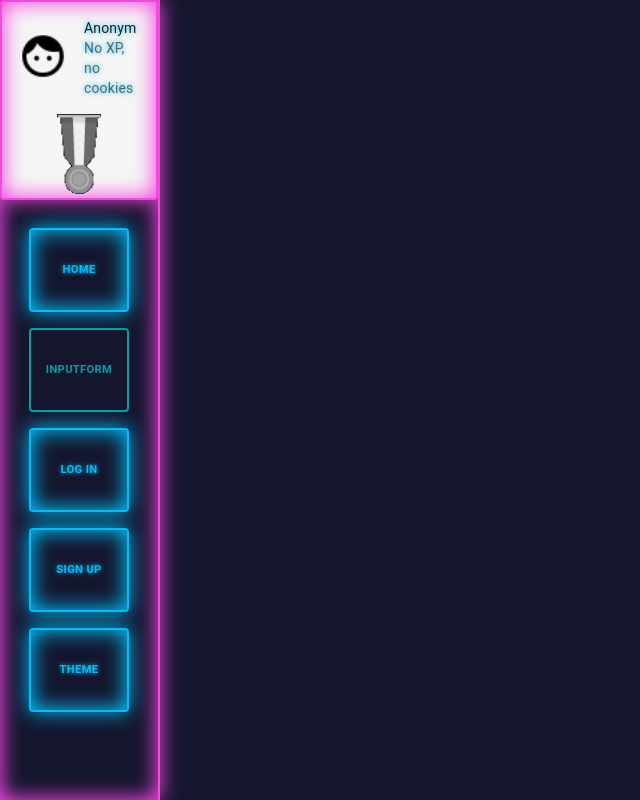
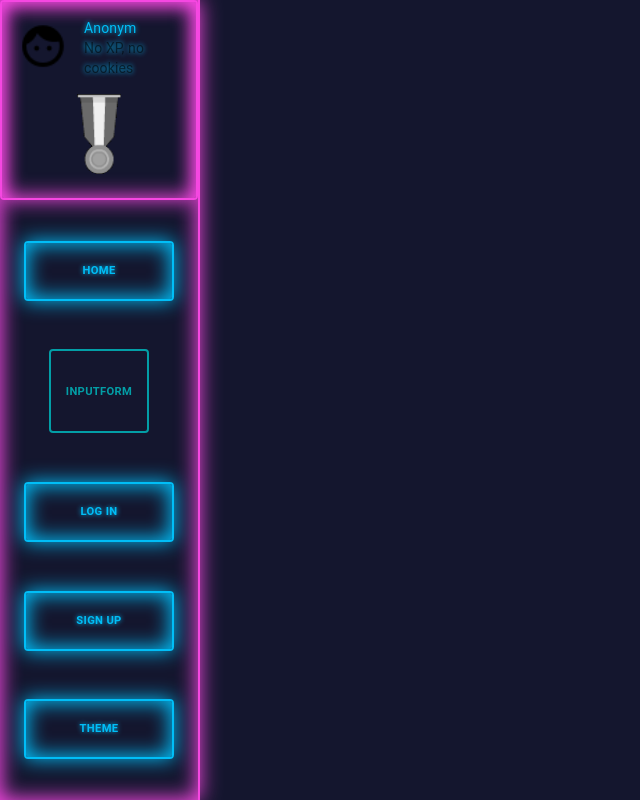
Before and after one commit to HeinrichBoese/codingclash, a React (Create React App) app: page /game/1 in a window 1280 px wide. Shown: the whole page, without its empty margins (0-640 px from the left). Built offline with nearby package versions, Linux system fonts and the light colour scheme; no server answers.

Commit message:
flexbox breakpoints

```diff
--- a/src/App.js
+++ b/src/App.js
@@ -1,10 +1,10 @@
-import React, {useState} from "react";
+import React, { useState } from "react";
 import "./App.css";
 import { BrowserRouter as Router, Route, Switch } from "react-router-dom";
 import SoloMode from "./components/SoloMode";
 import Home from "./components/Home";
 import Register from "./components/Register";
-import { AuthProvider} from "./Auth";
+import { AuthProvider } from "./Auth";
 import Login from "./components/Login";
 import { InputForm } from "./components/inputForm";
 import PlayerProfile from "./componentsunderconstruction/PlayerProfile";
@@ -16,34 +16,10 @@ import Box from "@material-ui/core/Box";
 import Themes from './components/Themes'
 
 
-const useStyles = makeStyles((theme) => ({
-  root: {
-    width: "calc(100vw - 160px)",
-    marginLeft: "160px",
-    height:'100vh',
-    minHeight:'600px',
-    [theme.breakpoints.down("sm")]: {
-      width: "100vw",
-      marginLeft: 0,
-    },
-  },
-  gameContainer: {
-    display: "flex",
-    width: "100%",
-    height: "100%",
-    justifyContent:'center',
-    alignItems:'center',
-    [theme.breakpoints.down("sm")]: {
-      display: "flex",
-      flexWrap: "wrap",
-    },
-  },
-}));
-
 const violet = createMuiTheme({
   palette: {
     background: {
-        default: '#14162e'
+      default: '#14162e',
     },
     primary: {
       main: '#f547e1',
@@ -55,6 +31,7 @@ const violet = createMuiTheme({
       main: '#039ea6 !important'
     }
   }
+
 });
 
 const black = createMuiTheme({
@@ -72,15 +49,16 @@ const black = createMuiTheme({
       main: '#888a87 !important'
     }
   }
+
 })
 
 const lightblue = createMuiTheme({
   palette: {
     background: {
-      default: '#14162e'
+      default: '#14162e ',
     },
     primary: {
-    main: '#ffbb00'
+      main: '#ffbb00',
     },
     secondary: {
       main: '#8000ff',
@@ -89,15 +67,53 @@ const lightblue = createMuiTheme({
       main: '#3b2a7d !important'
     }
   }
+
 })
+const useStyles = makeStyles((theme) => ({
 
+  root: {
+    width: "calc(100vw - 200px)",
+    marginLeft: "200px",
+    height: '100vh',
+    minHeight: '600px',
+    [theme.breakpoints.down("md")]: {
+      width: "calc(100% - 200px)",
+      marginLeft: "200px",
+      height: '100vh',
+      minHeight: '600px',
+    },
+    [theme.breakpoints.down("sm")]: {
+      width: "100vw",
+      marginLeft: 0,
+    },
+  },
+  gameContainer: {
+    display: "flex",
+    width: "100%",
+    height: "100%",
+    justifyContent: 'center',
+    alignItems: 'center',
+    [theme.breakpoints.down("md")]: {
+      display: "flex",
+      flexWrap: "wrap",
+      width:'100%',
+      justifyContent: 'center',
+      alignItems: 'center',
+    },
+    [theme.breakpoints.down("sm")]: {
+      width:'100%',
+      display: "flex",
+      flexWrap: "wrap",
+    },
+  },
+}));
 
 function App() {
-  const [theme, setTheme] = useState(violet);
+  const [selectedtheme, setTheme] = useState(violet);
   const classes = useStyles();
-  const themesarray = [{theme:violet}, {theme:black}, {theme:lightblue}]
+  const themesarray = [{ theme: violet }, { theme: black }, { theme: lightblue }]
   return (
-    <ThemeProvider theme={theme}>
+    <ThemeProvider theme={selectedtheme}>
       <CssBaseline />
       <AuthProvider>
         <Router >
@@ -135,7 +151,7 @@ function App() {
             <Route exact path='/themes'>
               <Box className={classes.root}>
                 <div className={classes.gameContainer}>
-            <Themes Themesarray={themesarray} setTheme={setTheme}/>
+                  <Themes Themesarray={themesarray} setTheme={setTheme} />
                 </div>
               </Box>
             </Route>
--- a/src/components/CodeEditAndRun.jsx
+++ b/src/components/CodeEditAndRun.jsx
@@ -33,11 +33,15 @@ const useStyles = makeStyles((theme) => ({
     justifyContent: 'center',
     alignContent: 'center',
     minHeight: '500px',
-    // [theme.breakpoints.down('md')]: {
-    //  display:'block',
-    //  width:'100%',
-    // },
+    [theme.breakpoints.down('md')]: {
+      // height: 'calc(100vh - 123px)',
+      // display: 'block',
+      // flexWrap: 'wrap',
+      // marginTop:123,
+      width:'100%',
+    },
     // [theme.breakpoints.down('sm')]: {
+    //   height: 'calc(100vh - 123px)',
     //   display:'block',
     //   width:'100%',
     //  },
@@ -52,25 +56,24 @@ const useStyles = makeStyles((theme) => ({
     flexWrap: 'wrap',
     boxSizing: 'border-box',
     minHeight: '455px',
-    // [theme.breakpoints.down('md')]: {
-    // width:'100%',
-    // height:'100%',
-    // overflowY:'auto',
-    // border:'2px solid #f547e1',
-    // borderRight:'none',
-    // borderTop:'none',
-    // borderBottom: 'none',
-    // boxSizing:'border-box',
+    [theme.breakpoints.down('md')]: {
+    width:'96%',
+    height:'455px',
+    overflowY:'auto',
+    border:'2px solid #f547e1',
+    borderRight:'none',
+    borderTop:'none',
+    borderBottom: 'none',
+    boxSizing:'border-box',
+     },
+     [theme.breakpoints.down('sm')]: {
+      width:'96%',
+      height:'100%',
+      overflowY:'auto',
+      border:'none',
+      boxSizing:'border-box',
 
-    //  },
-    //  [theme.breakpoints.down('sm')]: {
-    //   width:'100%',
-    //   height:'100%',
-    //   overflowY:'auto',
-    //   border:'none',
-    //   boxSizing:'border-box',
-
-    //    },
+       },
   },
   challengeDescContainer: {
     width: '36%',
@@ -82,15 +85,15 @@ const useStyles = makeStyles((theme) => ({
     boxShadow: `inset 0px 0px 20px 2px ${theme.palette.primary.main},0px 0px 20px 2px ${theme.palette.primary.main}`,
     minHeight: '455px',
     borderRadius: 4,
-    // [theme.breakpoints.down('md')]: {
-    // width:'100%',
-    // height:'95%',
-    // overflowY:'auto',
-    // borderBottom: 'none',
-    // boxSizing:'border-box',
-    // boxShadow: '0px 0px 20px 2px #f547e1',
+    [theme.breakpoints.down('md')]: {
+    width:'96%',
+    height:'455px',
+    overflowY:'auto',
+    borderBottom: 'none',
+    boxSizing:'border-box',
+    boxShadow: '0px 0px 20px 2px #f547e1',
 
-    //  },
+     },
   },
   outputContainer: {
     width: '55% ',
--- a/src/components/GameMaster.jsx
+++ b/src/components/GameMaster.jsx
@@ -11,25 +11,25 @@ const useStyles = makeStyles((theme) => ({
   root: {
     width: "calc(100vw - 160px)",
     marginLeft: "160px",
-    // [theme.breakpoints.down("sm")]: {
-    //   width: "100vw",
-    //   marginLeft: 0,
-    // },
+    [theme.breakpoints.down("sm")]: {
+      width: "100vw",
+      marginLeft: 0,
+    },
   },
   gameContainer: {
     display: "flex",
     width: "100%",
     height: "100%",
-    // [theme.breakpoints.down("sm")]: {
-    //   display: "flex",
-    //   flexWrap: "wrap",
-    // },
+    [theme.breakpoints.down("sm")]: {
+      display: "flex",
+      flexWrap: "wrap",
+    },
   },
-  // playertable: {
-  //   display: "flex",
-  //   justifyContent: "center",
-  //   borderBottom: "2px solid #00bef7",
-  // },
+  playertable: {
+    display: "flex",
+    justifyContent: "center",
+    borderBottom: "2px solid #00bef7",
+  },
 }));
 
 const GameMaster = () => {
@@ -45,7 +45,7 @@ const GameMaster = () => {
   const [challengeLoaded, setChallengeLoaded] = useState(false);
 
   const [secondsLeft, setSecondsLeft] = useState(0);
-  const TIMELIMIT = 120;
+  const TIMELIMIT = 120000;
 
   useEffect(() => {
     let unsubscribe = () => null;
--- a/src/components/Playertable.js
+++ b/src/components/Playertable.js
@@ -24,7 +24,7 @@ const useStyles = makeStyles((theme) => ({
     // marginLeft: '15px',
     // marginRight: '15px',
     justifyContent: "center",
-    overflowx: 'auto',
+    overflowX: 'auto',
     border: `2px solid ${theme.palette.primary.main}`,
     boxShadow: `inset 0px 0px 20px 2px ${theme.palette.primary.main}, 0px 0px 20px 2px ${theme.palette.primary.main}`,
   },
--- a/src/components/Sidebar.js
+++ b/src/components/Sidebar.js
@@ -15,6 +15,8 @@ import { CardHeader, IconButton } from "@material-ui/core";
 const useStyles = makeStyles((theme) => ({
   card: {
     height: 200,
+    background: 'transparent !important',
+    color: theme.palette.secondary.main,
     width: "100%",
     textShadow: '0px 0px 5px #00bef7',
     fontSize: '.8em',
@@ -23,6 +25,19 @@ const useStyles = makeStyles((theme) => ({
     border: `2px solid ${theme.palette.primary.main}`,
     boxShadow: `inset 0px 0px 20px 2px ${theme.palette.primary.main},0px 0px 20px ${theme.palette.primary.main}`,
     backgroundColor: '#F5F5F5',
+     [theme.breakpoints.down('sm')]: {
+      height: '100%',
+      background: 'transparent !important',
+      color: theme.palette.secondary.main,
+      width: "200px",
+      textShadow: '0px 0px 5px #00bef7',
+      fontSize: '.8em',
+      boxSizing:'border-box',
+      fontWeight: 'bold',
+      border: `2px solid ${theme.palette.primary.main}`,
+      boxShadow: `inset 0px 0px 20px 2px ${theme.palette.primary.main},0px 0px 20px ${theme.palette.primary.main}`,
+      backgroundColor: '#F5F5F5',
+     }
   },
   buttons: {
     // background: 'rgb(241,26,255)',
@@ -32,10 +47,10 @@ const useStyles = makeStyles((theme) => ({
     textShadow: `0px 0px 5px ${theme.palette.secondary.main}`,
     fontSize: '.8em',
     fontWeight: 'bold',
-    height: 84,
+    height: 60,
     // padding: "0 30px",
     // boxShadow: "0 0px 5px 0px rgba(255, 105, 135, .3)",
-    width: '100px',
+    width: '150px',
     margin: 8,
     // border: '2px solid rgb(241,26,255)',
     border: `2px solid ${theme.palette.secondary.main}`,
@@ -101,24 +116,24 @@ const useStyles = makeStyles((theme) => ({
     borderRight: `2px solid ${theme.palette.primary.main}`,
     overflowY: 'auto',
     boxShadow: `inset 0px 0px 20px 2px ${theme.palette.primary.main},0px 0px 20px ${theme.palette.primary.main}`,
-    width: '160px',
+    width: '200px',
     position: 'fixed',
 
-    // display:'flex',
-    // flexWrap:'wrap',
-    // justifyContent: 'center'
+    display:'flex',
+    flexWrap:'wrap',
+    justifyContent: 'center',
 
-    display: 'grid',
-    justifyItems: 'center',
-    gridTemplateRows: '220px 100px 100px 100px 100px 100px auto'
+    // display: 'grid',
+    // justifyItems: 'center',
+    // gridTemplateRows: '220px 100px 100px 100px 100px 100px auto'
 
-    // [theme.breakpoints.down('sm')]: {
-    //   width:'100%',
-    //   height:112.4,
-    //   display:'flex',
-    //   borderBottom:'2px solid #00bef7',
-    //   position: 'static'
-    //  },
+    [theme.breakpoints.down('sm')]: {
+      width:'100%',
+      height:200,
+      display:'flex',
+      borderBottom:'2px solid #00bef7',
+      position: 'static'
+     },
 
 
     // fontSize: '.8em',
@@ -148,6 +163,10 @@ const useStyles = makeStyles((theme) => ({
     //   },
 
   },
+  cardname:{
+    color: theme.palette.secondary.main,
+    fontSize:'1em'
+  }
 }))
 const Sidebar = () => {
   const { currentUser, userData } = useContext(AuthContext);
@@ -183,10 +202,10 @@ const Sidebar = () => {
           }
           title={userCheck()
             ? "Anonym"
-            : userData && userData.playerName}
+            : userData && <span style={{fontSize:'1.5em'}}>{userData.playerName}</span>}
           subheader={userCheck()
             ? "No XP, no cookies"
-            : userData && `Level: ${userData.playerLevel}`}
+            : userData && <span className={classes.cardname}>Level: {userData.playerLevel}</span>}
         />
         <div style={{ display: 'flex', justifyContent: 'center' }}>
           <img style={{ height: 80 }}
```
Lines whose indentation alone changed are shown as unchanged.
